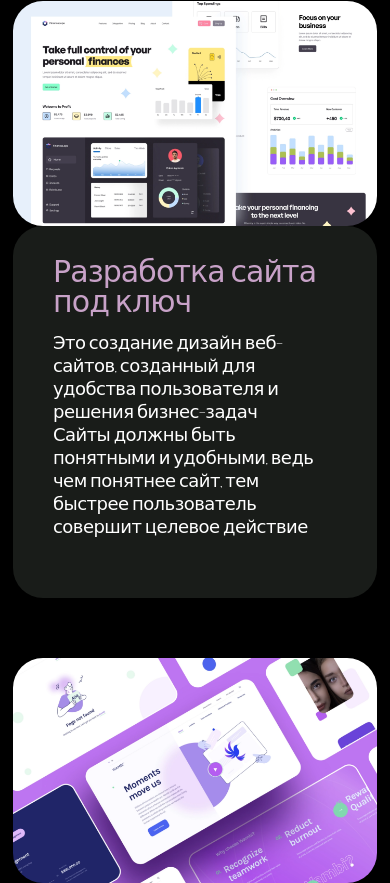
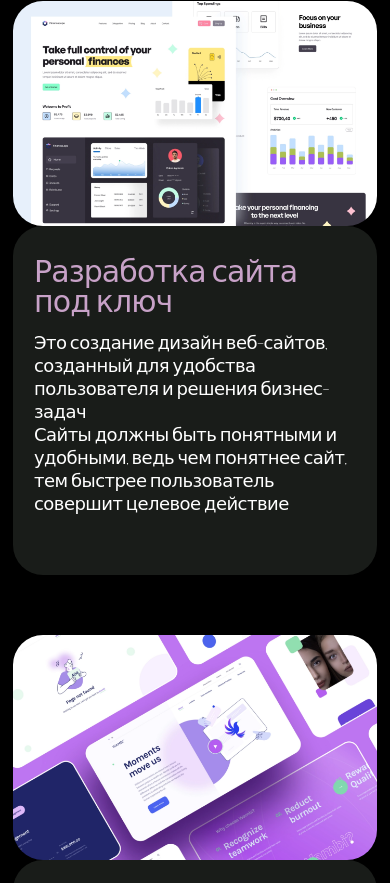
Before and after one commit to saraenso/portfolio-site, a plain HTML site: page index.html in a window 390 px wide. Shown: the part 3685-4568 px from the top of the page. Drawn offline with nearby package versions, Linux system fonts and the light colour scheme.

Commit message:
update section service

```diff
--- a/styles/section-service.css
+++ b/styles/section-service.css
@@ -118,7 +118,7 @@
         flex-direction: column;
         gap: 15px;
         height: unset;
-        padding: 30px 40px 60px 40px;
+        padding: 30px 21px 60px 21px;
     }
 
     .service-text-wrapper {
```
